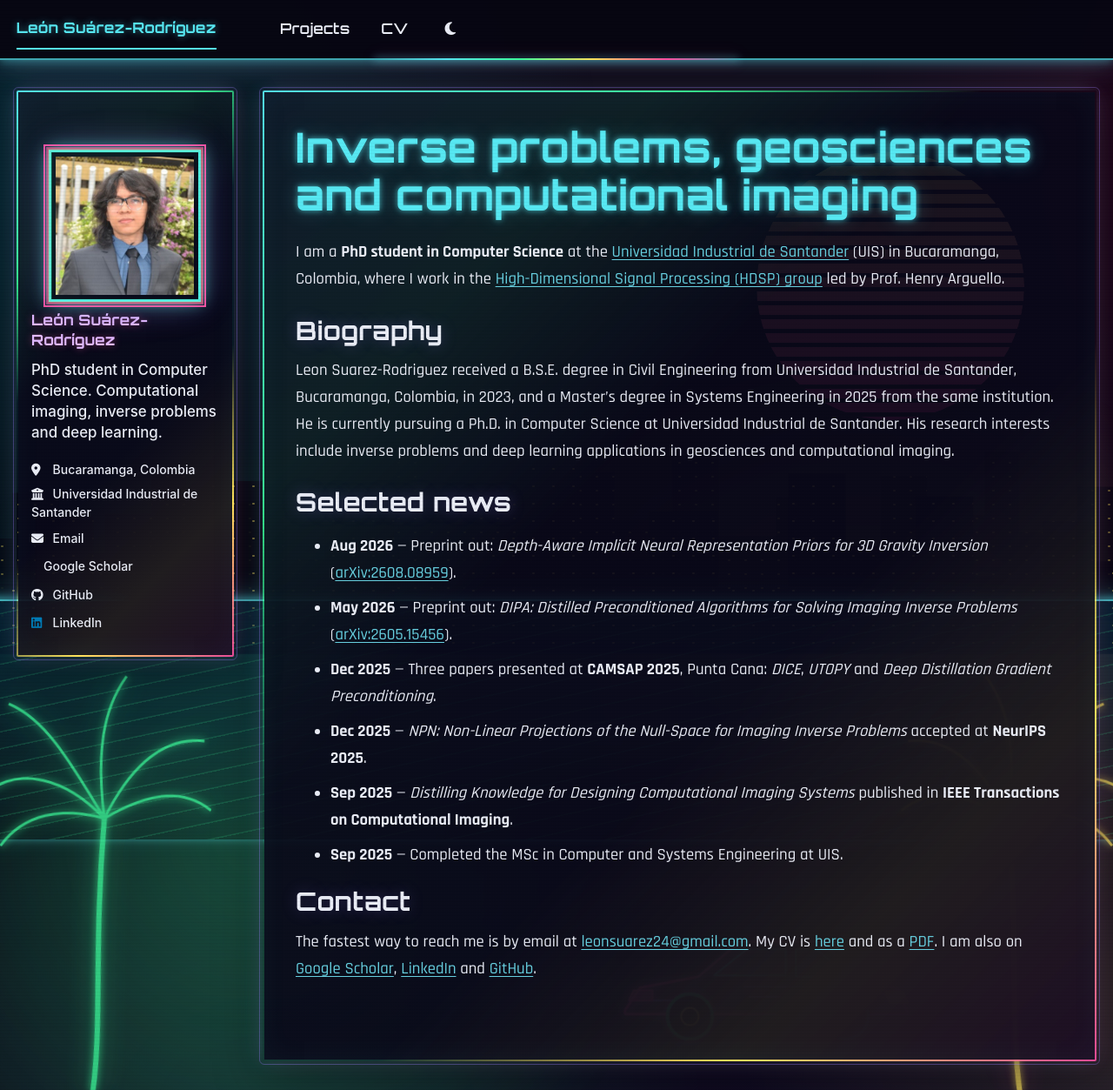
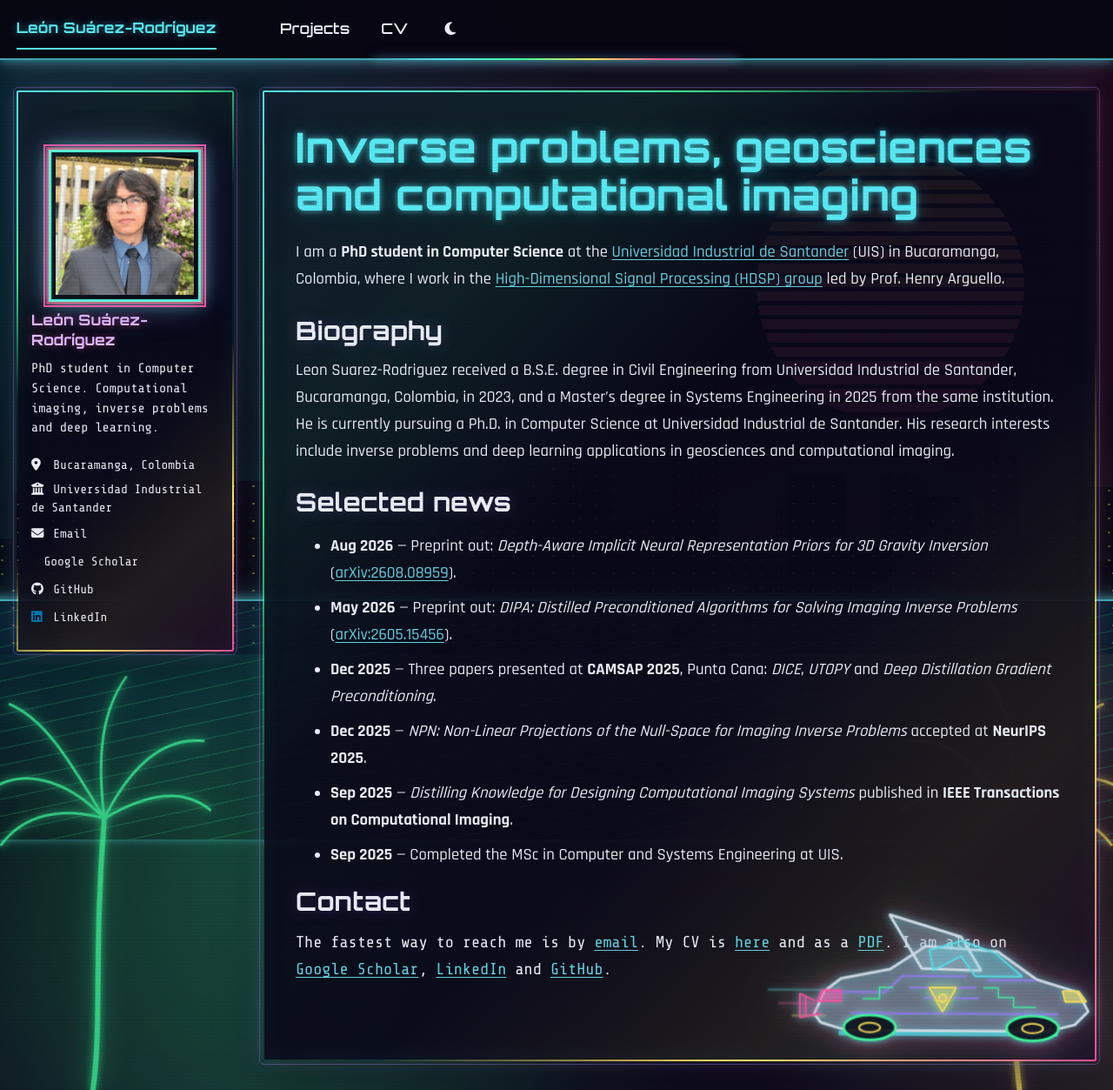
Before and after one commit to leonsuarez24/leonsuarez24.github.io, a Jekyll site: the page built from _pages/about.md, in a window 1280 px wide and 1253 px high. Shown: the whole window at 87% size. Built offline with Jekyll 4.4.1, drawn with Linux system fonts in a browser that asks for light colours; a style sheet for code colours, icons or effects is not loaded.

Commit message:
more improvements

```diff
--- a/_layouts/default.html
+++ b/_layouts/default.html
@@ -33,20 +33,34 @@ layout: compress
         </g>
       </svg>
 
-      <svg class="synth-car" viewBox="0 0 250 105" xmlns="http://www.w3.org/2000/svg" focusable="false">
-        <g fill="none" stroke-linecap="square" stroke-linejoin="bevel">
-          <path class="car-body" d="M13 73L25 55L72 46L105 18H169L205 47L232 56L240 76H13Z"/>
-          <path class="car-glass" d="M84 45L111 24H142V45ZM150 24H166L194 46H150Z"/>
-          <path class="car-detail" d="M22 65H66M199 57L230 62M109 54H171M113 62H137"/>
-          <path class="car-light car-light--front" d="M222 58H236L240 67H225Z"/>
-          <path class="car-light car-light--rear" d="M20 57H35V65H16Z"/>
-          <circle class="car-wheel" cx="65" cy="78" r="18"/>
-          <circle class="car-wheel" cx="190" cy="78" r="18"/>
-          <circle class="car-hub" cx="65" cy="78" r="7"/>
-          <circle class="car-hub" cx="190" cy="78" r="7"/>
+    </div>
+
+    <svg class="synth-car" viewBox="0 0 360 170" xmlns="http://www.w3.org/2000/svg" aria-hidden="true" focusable="false">
+      <g class="car-trails" fill="none" stroke-linecap="square">
+        <path d="M62 94H7"/>
+        <path d="M60 108H18"/>
+        <path d="M65 121H32"/>
+      </g>
+      <g fill="none" stroke-linecap="square" stroke-linejoin="bevel">
+        <path class="car-underglow" d="M82 139H306"/>
+        <path class="car-body" d="M54 119L65 95L82 82L133 72L170 48L245 53L286 82L329 95L340 115L326 129L298 136H88L61 128Z"/>
+        <path class="car-wing" d="M166 71L132 15L207 38L228 73Z"/>
+        <path class="car-glass" d="M174 52L208 42L243 55L271 79H222L207 58L178 73Z"/>
+        <path class="car-detail" d="M75 96H128L146 79H212M236 83H285M154 91H222M169 102H194M200 102H225M94 118H308"/>
+        <path class="car-circuit" d="M231 91H246V101H262V111H285M136 91H122V103H105"/>
+        <path class="car-light car-light--front" d="M313 94H330L338 105H316Z"/>
+        <path class="car-light car-light--rear" d="M62 94H82V106H57Z"/>
+        <path class="car-thruster" d="M54 105L39 98V123L61 119M45 103V119"/>
+        <ellipse class="car-wheel" cx="112" cy="133" rx="27" ry="13"/>
+        <ellipse class="car-wheel" cx="282" cy="133" rx="27" ry="13"/>
+        <ellipse class="car-hub" cx="112" cy="133" rx="11" ry="5"/>
+        <ellipse class="car-hub" cx="282" cy="133" rx="11" ry="5"/>
+        <g class="car-flux">
+          <path d="M174 91L188 116L202 91Z"/>
+          <circle cx="188" cy="102" r="4"/>
         </g>
-      </svg>
-    </div>
+      </g>
+    </svg>
 
     {% include browser-upgrade.html %}
     {% include masthead.html %}
--- a/_pages/about.md
+++ b/_pages/about.md
@@ -24,4 +24,4 @@ Selected news
 
 Contact
 ======
-The fastest way to reach me is by email at [leonsuarez24@gmail.com](mailto:leonsuarez24@gmail.com). My CV is [here](/cv/) and as a [PDF](/files/CV_Leon.pdf). I am also on [Google Scholar](https://scholar.google.com/citations?user=FAT4XIUAAAAJ&hl=en), [LinkedIn](https://www.linkedin.com/in/leon-suarez24/) and [GitHub](https://github.com/leonsuarez24).
+<p class="contact-copy">The fastest way to reach me is by <a href="mailto:leonsuarez24@gmail.com">email</a>. My CV is <a href="/cv/">here</a> and as a <a href="/files/CV_Leon.pdf">PDF</a>. I am also on <a href="https://scholar.google.com/citations?user=FAT4XIUAAAAJ&amp;hl=en">Google Scholar</a>, <a href="https://www.linkedin.com/in/leon-suarez24/">LinkedIn</a> and <a href="https://github.com/leonsuarez24">GitHub</a>.</p>
--- a/_sass/layout/_synthwave.scss
+++ b/_sass/layout/_synthwave.scss
@@ -266,28 +266,37 @@ a:hover {
 }
 
 .synth-car {
-  position: absolute;
-  left: 68%;
-  bottom: 3.5vh;
-  z-index: 5;
-  width: clamp(210px, 28vw, 390px);
+  position: fixed;
+  right: clamp(-0.75rem, 1vw, 1rem);
+  bottom: clamp(0.5rem, 2vh, 1.4rem);
+  z-index: 4;
+  width: clamp(270px, 31vw, 440px);
   overflow: visible;
   opacity: var(--car-alpha);
   filter: var(--car-glow);
-  transform: translateX(-50%);
+  transform: translate3d(0, 0, 0);
   will-change: transform;
-  animation: synth-car-cruise 8s ease-in-out infinite alternate;
+  pointer-events: none;
+  contain: layout style;
+  animation: synth-car-cruise 5.5s ease-in-out infinite alternate;
 }
 
 .synth-car path,
-.synth-car circle {
+.synth-car circle,
+.synth-car ellipse {
   vector-effect: non-scaling-stroke;
 }
 
 .car-body {
-  stroke: var(--neon-pink);
+  stroke: var(--car-metal);
   stroke-width: 3;
   fill: var(--car-body-fill);
+}
+
+.car-wing {
+  stroke: var(--car-metal);
+  stroke-width: 3;
+  fill: var(--car-wing-fill);
 }
 
 .car-glass {
@@ -301,9 +310,14 @@ a:hover {
   stroke-width: 2;
 }
 
+.car-circuit {
+  stroke: var(--neon-green);
+  stroke-width: 1.5;
+}
+
 .car-wheel {
   stroke: var(--neon-green);
-  stroke-width: 4;
+  stroke-width: 3;
   fill: var(--car-wheel-fill);
 }
 
@@ -316,6 +330,35 @@ a:hover {
 .car-light--front { stroke: var(--neon-yellow); fill: var(--car-light-yellow); }
 .car-light--rear  { stroke: var(--neon-pink); fill: var(--car-light-pink); }
 
+.car-thruster {
+  stroke: var(--neon-pink);
+  stroke-width: 2;
+  fill: var(--car-thruster-fill);
+}
+
+.car-underglow {
+  stroke: var(--neon-cyan);
+  stroke-width: 5;
+  opacity: 0.72;
+}
+
+.car-flux {
+  stroke: var(--neon-yellow);
+  stroke-width: 2;
+  fill: var(--car-flux-fill);
+  filter: var(--car-flux-glow);
+}
+
+.car-trails {
+  stroke: var(--car-trail-color);
+  stroke-width: 3;
+  opacity: 0.55;
+  animation: synth-trail-pulse 1.4s ease-in-out infinite alternate;
+}
+
+.car-trails path:nth-child(2) { stroke: var(--neon-pink); }
+.car-trails path:nth-child(3) { stroke: var(--neon-yellow); }
+
 @keyframes synth-aurora-drift {
   from { transform: translate3d(-3%, 2%, 0) scale(0.96); }
   to   { transform: translate3d(5%, -4%, 0) scale(1.08); }
@@ -327,8 +370,13 @@ a:hover {
 }
 
 @keyframes synth-car-cruise {
-  from { transform: translateX(-54%) translateY(1px); }
-  to   { transform: translateX(-46%) translateY(-3px); }
+  from { transform: translate3d(-8px, 3px, 0) rotate(-0.35deg); }
+  to   { transform: translate3d(7px, -6px, 0) rotate(0.35deg); }
+}
+
+@keyframes synth-trail-pulse {
+  from { opacity: 0.28; }
+  to   { opacity: 0.88; }
 }
 
 .masthead { z-index: 3; }
@@ -420,8 +468,10 @@ a:hover {
 .sidebar .author__bio {
   width: 100%;
   max-width: 100%;
-  font-size: 0.94rem;
-  line-height: 1.42;
+  font-family: "Share Tech Mono", $monospace;
+  font-size: 0.84rem;
+  font-weight: 400;
+  line-height: 1.5;
   word-break: normal;
   hyphens: auto;
   overflow-wrap: anywhere;
@@ -430,6 +480,10 @@ a:hover {
 .sidebar .author__urls li {
   width: 100%;
   max-width: 100%;
+  font-family: "Share Tech Mono", $monospace;
+  font-size: 0.8rem;
+  font-weight: 400;
+  line-height: 1.45;
   white-space: normal;
   word-break: normal;
   overflow-wrap: anywhere;
@@ -438,9 +492,19 @@ a:hover {
 .sidebar .author__urls a {
   width: 100%;
   max-width: 100%;
+  font-family: "Share Tech Mono", $monospace;
+  font-size: 0.8rem;
+  font-weight: 400;
   padding-right: 0;
   white-space: normal;
   overflow-wrap: anywhere;
+}
+
+.contact-copy,
+.contact-copy a {
+  font-family: "Share Tech Mono", $monospace;
+  font-weight: 400;
+  line-height: 1.65;
 }
 
 .author__avatar img {
@@ -811,9 +875,10 @@ blockquote {
   .synth-palm--right { display: none; }
 
   .synth-car {
-    left: 75%;
-    bottom: 2vh;
-    width: 210px;
+    right: -3.5rem;
+    bottom: 0.35rem;
+    width: 235px;
+    opacity: var(--car-alpha-mobile);
   }
 
   .page,
@@ -832,6 +897,7 @@ blockquote {
   .synth-aurora,
   .synth-ocean,
   .synth-car,
+  .car-trails,
   .author__avatar::after,
   a,
   .btn-pill {
--- a/_sass/theme/_synthwave_dark.scss
+++ b/_sass/theme/_synthwave_dark.scss
@@ -103,13 +103,20 @@ html[data-theme="dark"] {
   --palm-alpha              : 0.74;
   --palm-green-glow         : drop-shadow(0 0 4px rgba(61, 255, 157, 0.88)) drop-shadow(0 0 14px rgba(61, 255, 157, 0.42));
   --palm-yellow-glow        : drop-shadow(0 0 4px rgba(255, 228, 92, 0.88)) drop-shadow(0 0 14px rgba(255, 79, 163, 0.36));
-  --car-alpha               : 0.86;
-  --car-glow                : drop-shadow(0 0 5px rgba(255, 79, 163, 0.76)) drop-shadow(0 0 16px rgba(87, 232, 242, 0.28));
-  --car-body-fill           : rgba(255, 79, 163, 0.08);
-  --car-glass-fill          : rgba(87, 232, 242, 0.13);
+  --car-alpha               : 0.96;
+  --car-alpha-mobile        : 0.72;
+  --car-glow                : drop-shadow(0 0 5px rgba(87, 232, 242, 0.82)) drop-shadow(0 0 15px rgba(255, 79, 163, 0.48)) drop-shadow(0 0 28px rgba(61, 255, 157, 0.20));
+  --car-metal               : #d7e2ec;
+  --car-body-fill           : rgba(154, 170, 190, 0.28);
+  --car-wing-fill           : rgba(185, 199, 216, 0.20);
+  --car-glass-fill          : rgba(87, 232, 242, 0.18);
   --car-wheel-fill          : rgba(6, 5, 15, 0.88);
   --car-light-yellow        : rgba(255, 228, 92, 0.62);
   --car-light-pink          : rgba(255, 79, 163, 0.58);
+  --car-thruster-fill       : rgba(255, 79, 163, 0.24);
+  --car-flux-fill           : rgba(255, 228, 92, 0.18);
+  --car-flux-glow           : drop-shadow(0 0 4px rgba(255, 228, 92, 0.92)) drop-shadow(0 0 10px rgba(61, 255, 157, 0.38));
+  --car-trail-color         : #57e8f2;
   --author-name-color       : #e1baff;
   --city-fill               : #070713;
   --city-window             : rgba(255, 228, 92, 0.58);
--- a/_sass/theme/_synthwave_light.scss
+++ b/_sass/theme/_synthwave_light.scss
@@ -107,13 +107,20 @@ $sidebar-screen-min-width   : 1024px;
   --palm-alpha              : 0.34;
   --palm-green-glow         : drop-shadow(0 0 4px rgba(22, 138, 88, 0.38)) drop-shadow(0 0 12px rgba(22, 138, 88, 0.16));
   --palm-yellow-glow        : drop-shadow(0 0 4px rgba(181, 133, 0, 0.34)) drop-shadow(0 0 12px rgba(214, 63, 130, 0.14));
-  --car-alpha               : 0.38;
-  --car-glow                : drop-shadow(0 0 4px rgba(214, 63, 130, 0.28)) drop-shadow(0 0 12px rgba(20, 133, 156, 0.14));
-  --car-body-fill           : rgba(214, 63, 130, 0.05);
-  --car-glass-fill          : rgba(20, 133, 156, 0.08);
+  --car-alpha               : 0.68;
+  --car-alpha-mobile        : 0.48;
+  --car-glow                : drop-shadow(0 0 4px rgba(20, 133, 156, 0.34)) drop-shadow(0 0 12px rgba(214, 63, 130, 0.20));
+  --car-metal               : #657083;
+  --car-body-fill           : rgba(101, 112, 131, 0.13);
+  --car-wing-fill           : rgba(101, 112, 131, 0.10);
+  --car-glass-fill          : rgba(20, 133, 156, 0.11);
   --car-wheel-fill          : rgba(246, 247, 251, 0.86);
   --car-light-yellow        : rgba(181, 133, 0, 0.30);
   --car-light-pink          : rgba(214, 63, 130, 0.26);
+  --car-thruster-fill       : rgba(214, 63, 130, 0.12);
+  --car-flux-fill           : rgba(181, 133, 0, 0.10);
+  --car-flux-glow           : drop-shadow(0 0 3px rgba(181, 133, 0, 0.46)) drop-shadow(0 0 8px rgba(22, 138, 88, 0.18));
+  --car-trail-color         : #14859c;
   --author-name-color       : #7f3aa2;
   --city-fill               : #c9cbe0;
   --city-window             : rgba(181, 133, 0, 0.34);
```
